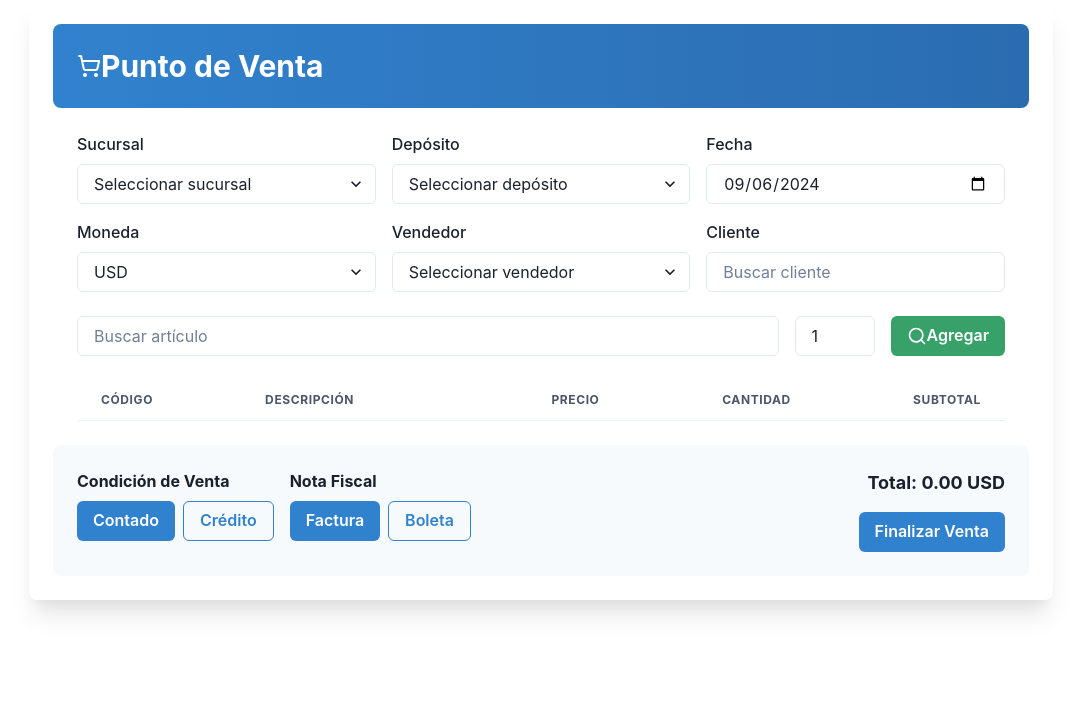
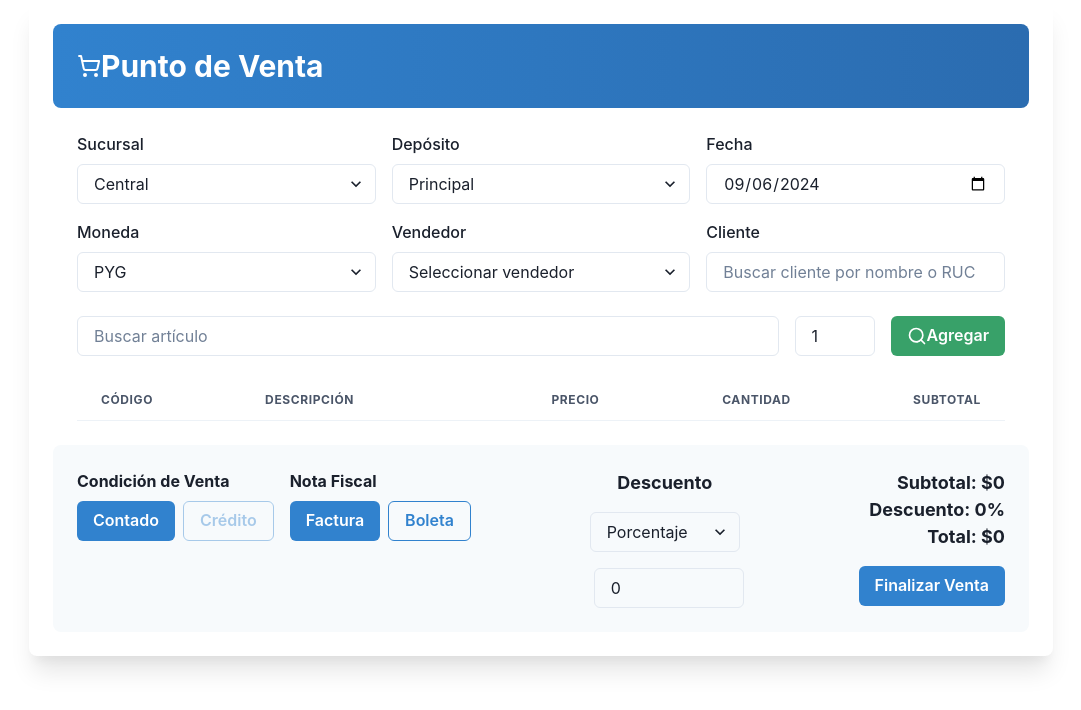
Before and after one commit to sofmarsistema/POS-sofmar, a React (Vite) app: page / in a window 1280 px wide. Shown: the top 710 px of the page, without its empty margins (99-1180 px from the left). Built offline with nearby package versions, Linux system fonts and the light colour scheme.

Commit message:
mejorado sistema de descuentos

```diff
--- a/src/views/punto_de_venta.tsx
+++ b/src/views/punto_de_venta.tsx
@@ -24,24 +24,22 @@ const sucursales = ['Central', 'Norte', 'Sur']
 const depositos = ['Principal', 'Secundario', 'Auxiliar']
 const vendedores = ['Juan Pérez', 'María González', 'Carlos Rodríguez']
 
-
 const clientes = [
-  { id: 1, nombre: 'Juan Pérez', ruc: '5566958-1' },
-  { id: 2, nombre: 'María González', ruc: '5566958-2' },
-  { id: 3, nombre: 'Carlos Rodríguez', ruc: '5566958-3' },
-  { id: 4, nombre: 'Ana Martínez', ruc: '5566958-4' },
-  { id: 5, nombre: 'Pedro Gómez', ruc: '5566958-5' },
-  { id: 6, nombre: 'Laura Benítez', ruc: '5566958-6' },
-  { id: 7, nombre: 'José López', ruc: '5566958-7' },
-  { id: 8, nombre: 'Sofía Pérez', ruc: '5566958-8' },
-  { id: 9, nombre: 'Diego González', ruc: '5566958-9' },
-  { id: 10, nombre: 'Gabriela Rodríguez', ruc: '5566958-10' },
-  { id: 11, nombre: 'Jorge Martínez', ruc: '5566958-11' },
-  { id: 12, nombre: 'Marcela Gómez', ruc: '5566958-12' },
-  { id: 13, nombre: 'Miguel Benítez', ruc: '5566958-13' },
-  { id: 14, nombre: 'Carmen López', ruc: '5566958-14' },
+  { id: 1, nombre: 'Juan Pérez', ruc: '5566958-1', lineaCredito: 1000 },
+  { id: 2, nombre: 'María González', ruc: '5566958-2', lineaCredito: 2000 },
+  { id: 3, nombre: 'Carlos Rodríguez', ruc: '5566958-3', lineaCredito: 0 },
+  { id: 4, nombre: 'Ana Martínez', ruc: '5566958-4', lineaCredito: 500 },
+  { id: 5, nombre: 'Pedro Gómez', ruc: '5566958-5', lineaCredito: 1500 },
+  { id: 6, nombre: 'Laura Benítez', ruc: '5566958-6', lineaCredito: 0 },
+  { id: 7, nombre: 'José López', ruc: '5566958-7', lineaCredito: 3000 },
+  { id: 8, nombre: 'Sofía Pérez', ruc: '5566958-8', lineaCredito: 2500 },
+  { id: 9, nombre: 'Diego González', ruc: '5566958-9', lineaCredito: 1000 },
+  { id: 10, nombre: 'Gabriela Rodríguez', ruc: '5566958-10', lineaCredito: 0 },
+  { id: 11, nombre: 'Jorge Martínez', ruc: '5566958-11', lineaCredito: 500 },
+  { id: 12, nombre: 'Marcela Gómez', ruc: '5566958-12', lineaCredito: 1000 },
+  { id: 13, nombre: 'Miguel Benítez', ruc: '5566958-13', lineaCredito: 2000 },
+  { id: 14, nombre: 'Carmen López', ruc: '5566958-14', lineaCredito: 1500 },
 ]
-
 
 const articulos = [
   { id: 1, nombre: 'Laptop HP', precio: 899.99, codigo: 'HP-001' },
@@ -49,29 +47,28 @@ const articulos = [
   { id: 3, nombre: 'Teclado Mecánico', precio: 129.99, codigo: 'RAZER-001' },
   { id: 4, nombre: 'Mouse Logitech', precio: 49.99,  codigo: 'LOGITECH-001' },
   { id: 5, nombre: 'Impresora Epson', precio: 199.99, codigo: 'EPSON-001' },
-  {id: 6, nombre: 'Silla Gamer', precio: 199.99, codigo: 'GAMER-001'},
-  {id: 7, nombre: 'Escritorio', precio: 299.99, codigo: 'DESK-001'},
-  {id: 8, nombre: 'Silla de Oficina', precio: 99.99, codigo: 'OFFICE-001'},
-  {id: 9, nombre: 'Lámpara de Escritorio', precio: 29.99, codigo: 'LAMP-001'},
-  {id: 10, nombre: 'Estantería', precio: 79.99, codigo: 'SHELF-001'},
-  {id: 11, nombre: 'Cajonera', precio: 49.99, codigo: 'DRAWER-001'},
-  {id: 12, nombre: 'Mesa de Centro', precio: 99.99, codigo: 'COFFEE-001'},
-  {id: 13, nombre: 'Sofá', precio: 499.99, codigo: 'SOFA-001'},
-  {id: 14, nombre: 'Mesa de Comedor', precio: 199.99, codigo: 'DINING-001'},
-  {id: 15, nombre: 'Silla de Comedor', precio: 49.99, codigo: 'DINING-CHAIR-001'},
-  {id: 16, nombre: 'Cama', precio: 299.99, codigo: 'BED-001'},
-  {id: 17, nombre: 'Colchón', precio: 199.99, codigo: 'MATTRESS-001'},
-  {id: 18, nombre: 'Mesa de Noche', precio: 49.99, codigo: 'NIGHTSTAND-001'},
-  {id: 19, nombre: 'Armario', precio: 199.99, codigo: 'WARDROBE-001'},
-  {id: 20, nombre: 'Espejo', precio: 29.99, codigo: 'MIRROR-001'},
-  {id: 21, nombre: 'Cómoda', precio: 99.99, codigo: 'DRESSER-001'},
-  {id: 22, nombre: 'Mesa de TV', precio: 79.99, codigo: 'TV-STAND-001'},
-  {id: 23, nombre: 'Silla de Oficina', precio: 99.99, codigo: 'OFFICE-CHAIR-001'},
-  {id: 24, nombre: 'Lámpara de Pie', precio: 49.99, codigo: 'FLOOR-LAMP-001'},
-  {id: 25, nombre: 'Sofá Cama', precio: 399.99, codigo: 'SOFA-BED-001'},
-  {id: 26, nombre: 'Mesa de Centro Elevable', precio: 149.99, codigo: 'COFFEE-TABLE-001'},
-  {id: 27, nombre: 'Mesa de Comedor Extensible', precio: 299.99, codigo: 'EXTENDABLE-DINING-TABLE-001'},
-
+  { id: 6, nombre: 'Silla Gamer', precio: 199.99, codigo: 'GAMER-001' },
+  { id: 7, nombre: 'Escritorio', precio: 299.99, codigo: 'DESK-001' },
+  { id: 8, nombre: 'Silla de Oficina', precio: 99.99, codigo: 'OFFICE-001' },
+  { id: 9, nombre: 'Lámpara de Escritorio', precio: 29.99, codigo: 'LAMP-001' },
+  { id: 10, nombre: 'Estantería', precio: 79.99, codigo: 'SHELF-001' },
+  { id: 11, nombre: 'Cajonera', precio: 49.99, codigo: 'DRAWER-001' },
+  { id: 12, nombre: 'Mesa de Centro', precio: 99.99, codigo: 'COFFEE-001' },
+  { id: 13, nombre: 'Sofá', precio: 499.99, codigo: 'SOFA-001' },
+  { id: 14, nombre: 'Mesa de Comedor', precio: 199.99, codigo: 'DINING-001' },
+  { id: 15, nombre: 'Silla de Comedor', precio: 49.99, codigo: 'DINING-CHAIR-001' },
+  { id: 16, nombre: 'Cama', precio: 299.99, codigo: 'BED-001' },
+  { id: 17, nombre: 'Colchón', precio: 199.99, codigo: 'MATTRESS-001' },
+  { id: 18, nombre: 'Mesa de Noche', precio: 49.99, codigo: 'NIGHTSTAND-001' },
+  { id: 19, nombre: 'Armario', precio: 199.99, codigo: 'WARDROBE-001' },
+  { id: 20, nombre: 'Espejo', precio: 29.99, codigo: 'MIRROR-001' },
+  { id: 21, nombre: 'Cómoda', precio: 99.99, codigo: 'DRESSER-001' },
+  { id: 22, nombre: 'Mesa de TV', precio: 79.99, codigo: 'TV-STAND-001' },
+  { id: 23, nombre: 'Silla de Oficina', precio: 99.99, codigo: 'OFFICE-CHAIR-001' },
+  { id: 24, nombre: 'Lámpara de Pie', precio: 49.99, codigo: 'FLOOR-LAMP-001' },
+  { id: 25, nombre: 'Sofá Cama', precio: 399.99, codigo: 'SOFA-BED-001' },
+  { id: 26, nombre: 'Mesa de Centro Elevable', precio: 149.99, codigo: 'COFFEE-TABLE-001' },
+  { id: 27, nombre: 'Mesa de Comedor Extensible', precio: 299.99, codigo: 'EXTENDABLE-DINING-TABLE-001' },
 ]
 
 const tasasDeCambio: { [key: string]: number } = {
@@ -81,38 +78,41 @@ const tasasDeCambio: { [key: string]: number } = {
 }
 
 export default function PuntoDeVenta() {
-  const [sucursal, setSucursal] = useState('')
-  const [deposito, setDeposito] = useState('')
+  const [sucursal, setSucursal] = useState('Central')
+  const [deposito, setDeposito] = useState('Principal')
   const [fecha, setFecha] = useState(new Date().toISOString().split('T')[0])
-  const [moneda, setMoneda] = useState('USD')
+  const [moneda, setMoneda] = useState('PYG')
   const [vendedor, setVendedor] = useState('')
-  const [, setCliente] = useState('')
+  const [clienteSeleccionado, setClienteSeleccionado] = useState<typeof clientes[0] | null>(null)
   const [articuloBusqueda, setArticuloBusqueda] = useState('')
   const [clienteBusqueda, setClienteBusqueda] = useState('')
   const [cantidad, setCantidad] = useState(1)
   const [items, setItems] = useState<{ id: number, nombre: string, precio: number, cantidad: number, subtotal: number }[]>([])
+  const [selectedItem, setSelectedItem] = useState<typeof articulos[0] | null>(null)
   const [condicionVenta, setCondicionVenta] = useState('Contado')
   const [notaFiscal, setNotaFiscal] = useState('Factura')
-  const [isMobile]= useMediaQuery('(max-width: 48em)')
+  const [isMobile] = useMediaQuery('(max-width: 48em)')
   const [recomendaciones, setRecomendaciones] = useState<typeof articulos>([])
-  const [recomendacionesClientes, setRecomendacionesClientes] = useState<{ id: number, nombre: string, ruc: string }[]>([])
+  const [recomendacionesClientes, setRecomendacionesClientes] = useState<typeof clientes>([])
+  const [descuentoTipo, setDescuentoTipo] = useState<'porcentaje' | 'valor'>('porcentaje')
+  const [descuentoValor, setDescuentoValor] = useState(0)
 
   const toast = useToast()
 
-
-  const agregarItem = (articuloSeleccionado: { id: number, nombre: string, precio: number }) => {
-    if (articuloSeleccionado) {
+  const agregarItem = () => {
+    if (selectedItem) {
       const nuevoItem = {
-        ...articuloSeleccionado,
+        ...selectedItem,
         cantidad,
-        subtotal: articuloSeleccionado.precio * cantidad * tasasDeCambio[moneda],
+        subtotal: selectedItem.precio * cantidad * tasasDeCambio[moneda],
       }
       setItems([...items, nuevoItem])
       setArticuloBusqueda('')
       setCantidad(1)
+      setSelectedItem(null)
     } else {
       toast({
-        title: "Artículo no encontrado",
+        title: "Artículo no seleccionado",
         status: "error",
         duration: 1000,
         isClosable: true,
@@ -121,17 +121,28 @@ export default function PuntoDeVenta() {
   }
 
   const calcularTotal = () => {
-    return items.reduce((total, item) => total + item.subtotal, 0)
+    const subtotal = items.reduce((acc, item)=> acc +item.precio *tasasDeCambio[moneda] *item.cantidad, 0);
+    let total = subtotal;
+    if(descuentoTipo === 'porcentaje'){
+      total -= (subtotal * descuentoValor)/100;
+    }else{
+      total -= descuentoValor;
+    }
+    return total.toFixed(2);
+
   }
 
   const handleBusqueda = (e: React.ChangeEvent<HTMLInputElement>) => {
     const busqueda = e.target.value
-    setArticuloBusqueda(e.target.value)
+    setArticuloBusqueda(busqueda)
 
-    if (busqueda.length>0){
-      const filteredRecomendaciones = articulos.filter((articulo)=> articulo.nombre.toLowerCase().includes(busqueda.toLowerCase())).slice(0, 5)//aumenta nro de recomendaciones
+    if (busqueda.length > 0) {
+      const filteredRecomendaciones = articulos.filter((articulo) =>
+        articulo.nombre.toLowerCase().includes(busqueda.toLowerCase()) ||
+        articulo.codigo.toLowerCase().includes(busqueda.toLowerCase())
+      ).slice(0, 5)
       setRecomendaciones(filteredRecomendaciones)
-    }else{
+    } else {
       setRecomendaciones([])
     }
   }
@@ -150,31 +161,26 @@ export default function PuntoDeVenta() {
     }
   }
 
-
-  useEffect(()=> {
+  useEffect(() => {
     const handleClickOutside = (event: MouseEvent) => {
-      if (!(event.target as Element).closest('.recomendaciones-menu')){
+      if (!(event.target as Element).closest('.recomendaciones-menu')) {
         setRecomendaciones([])
+        setRecomendacionesClientes([])
       }
     }
     document.addEventListener('mousedown', handleClickOutside)
-    return ()=> {
+    return () => {
       document.removeEventListener('mousedown', handleClickOutside)
     }
-
   }, [])
 
-  // const filteredArticulos = articulos.filter((articulo) =>
-  //   articulo.nombre.toLowerCase().includes(articuloBusqueda.toLowerCase())
-  // )
-
   return (
-    <Box maxW="5xl" mx="auto" p={isMobile? 2: 6} bg="white" shadow="xl" rounded="lg">
-      <Flex bgGradient="linear(to-r, blue.500, blue.600)" color="white" p={isMobile? 4:6} alignItems="center" rounded="lg">
+    <Box maxW="5xl" mx="auto" p={isMobile ? 2 : 6} bg="white" shadow="xl" rounded="lg">
+      <Flex bgGradient="linear(to-r, blue.500, blue.600)" color="white" p={isMobile ? 4 : 6} alignItems="center" rounded="lg">
         <ShoppingCart size={24} className="mr-2" />
-        <Heading size={isMobile? 'md': 'lg'}>Punto de Venta</Heading>
+        <Heading size={isMobile ? 'md' : 'lg'}>Punto de Venta</Heading>
       </Flex>
-      <Box p={isMobile? 2:6}>
+      <Box p={isMobile ? 2 : 6}>
         <Grid templateColumns={isMobile ? "repeat(1, 1fr)" : "repeat(3, 1fr)"} gap={4} mb={6}>
           <Box>
             <FormLabel>Sucursal</FormLabel>
@@ -216,7 +222,7 @@ export default function PuntoDeVenta() {
             <FormLabel htmlFor="cliente-search">Cliente</FormLabel>
             <Input
               id="cliente-search"
-              placeholder="Buscar cliente"
+              placeholder="Buscar cliente por nombre o RUC"
               value={clienteBusqueda}
               onChange={handleBusquedaCliente}
               aria-autocomplete="list"
@@ -246,26 +252,27 @@ export default function PuntoDeVenta() {
                     cursor="pointer"
                     onClick={() => {
                       setClienteBusqueda(cliente.nombre)
-                      setCliente(cliente.nombre)
+                      setClienteSeleccionado(cliente)
                       setRecomendacionesClientes([])
                     }}
                   >
                     <Text fontWeight="bold">{cliente.nombre}</Text>
                     <Text as="span" color="gray.500" fontSize="sm">RUC: {cliente.ruc}</Text>
+                    <Text as="span" color="green.500" fontSize="sm" ml={2}>Línea de crédito: ${cliente.lineaCredito}</Text>
                   </Box>
                 ))}
               </Box>
             )}
           </Box>
         </Grid>
-        <Flex gap={4} mb={6} flexDirection={isMobile? 'column': 'row'}>
+        <Flex gap={4} mb={6} flexDirection={isMobile ? 'column' : 'row'}>
           <Box position="relative" flexGrow={1}>
             <Input
               placeholder="Buscar artículo"
               value={articuloBusqueda}
               onChange={handleBusqueda}
             />
-            {recomendaciones.length>0&&(
+            {recomendaciones.length > 0 && (
               <Box
                 position={'absolute'}
                 top={'100%'}
@@ -277,14 +284,14 @@ export default function PuntoDeVenta() {
                 borderRadius={'md'}
                 className="recomendaciones-menu"
               >
-                  {recomendaciones.map((articulo)=>(
+                {recomendaciones.map((articulo) => (
                   <Box
                     key={articulo.id}
                     p={2}
                     _hover={{bg: 'gray.100'}}
-                        onClick={()=> {
+                    onClick={() => {
                       setArticuloBusqueda(articulo.nombre)
-                          agregarItem(articulo)
+                      setSelectedItem(articulo)
                       setRecomendaciones([])
                     }}
                   >
@@ -299,16 +306,14 @@ export default function PuntoDeVenta() {
             placeholder="Cantidad"
             value={cantidad}
             onChange={(e) => setCantidad(parseInt(e.target.value))}
-            width="80px"
+            width={isMobile ? "full" : "80px"}
             min={1}
           />
-          <Button colorScheme="green" onClick={() => agregarItem(recomendaciones[0])} flexShrink={0}>
+          <Button colorScheme="green" onClick={agregarItem} flexShrink={0}>
             <Search size={20} className="mr-2" /> Agregar
           </Button>
         </Flex>
-        <Box
-          overflowX={'auto'}
-          >
+        <Box overflowX={'auto'}>
           <Table variant="striped">
             <Thead>
               <Tr>
@@ -324,26 +329,20 @@ export default function PuntoDeVenta() {
                 <Tr key={index}>
                   <Td>{item.id}</Td>
                   <Td>{item.nombre}</Td>
-                <Td isNumeric>{(item.precio * tasasDeCambio[moneda]).toFixed(2)}</Td>
+                  <Td isNumeric>{(item.precio * tasasDeCambio[moneda]).toFixed(0)}</Td>
                   <Td isNumeric>{item.cantidad}</Td>
-                <Td isNumeric>{item.subtotal.toFixed(2)}</Td>
+                  <Td isNumeric>{(item.precio* tasasDeCambio[moneda] * item.cantidad).toFixed(2)}</Td>
                 </Tr>
               ))}
             </Tbody>
           </Table>
         </Box>
       </Box>
-      <Flex justify="space-between" p={isMobile? 2:6} bg="gray.50" rounded="lg" flexDirection={isMobile? 'column': 'row'} gap={isMobile? 4:0}>
-        <Flex
-          flexDirection={isMobile? 'column': 'row'}
-          gap={4}
-          >
+      <Flex justify="space-between" p={isMobile ? 2 : 6} bg="gray.50" rounded="lg" flexDirection={isMobile ? 'column' : 'row'} gap={isMobile ? 4 : 0}>
+        <Flex flexDirection={isMobile ? 'column' : 'row'} gap={4}>
           <Box>
             <Text fontWeight={'bold'} mb={2}>Condición de Venta</Text>
-            <Flex
-              flexDir={isMobile? 'column': 'row'}
-              gap={2}
-              >
+            <Flex flexDir={isMobile ? 'column' : 'row'} gap={2}>
               <Button
                 variant={condicionVenta === 'Contado' ? 'solid' : 'outline'}
                 bg={condicionVenta === 'Contado' ? 'blue.500' : 'transparent'}
@@ -367,15 +366,14 @@ export default function PuntoDeVenta() {
                 }}
                 onClick={() => setCondicionVenta('Crédito')}
                 width={isMobile ? "full" : "auto"}
+                isDisabled={!clienteSeleccionado || clienteSeleccionado.lineaCredito === 0}
               >
                 Crédito
               </Button>
             </Flex>
           </Box>
           <Box>
-      <Text fontWeight="bold" mb={2}>
-        Nota Fiscal
-      </Text>
+            <Text fontWeight="bold" mb={2}>Nota Fiscal</Text>
             <Flex flexDirection={isMobile ? 'column' : 'row'} gap={2}>
               <Button
                 variant={notaFiscal === 'Factura' ? 'solid' : 'outline'}
@@ -406,9 +404,30 @@ export default function PuntoDeVenta() {
             </Flex>
           </Box>
         </Flex>
-        <Box textAlign="right">
-          <Text fontSize="lg" fontWeight="bold">Total: {calcularTotal().toFixed(2)} {moneda}</Text>
-          <Button colorScheme="blue" mt={4}>Finalizar Venta</Button>
+        <Flex mt={isMobile ? 4 : 0} gap={4} flexDirection={isMobile? 'row': 'column'} alignItems={'center'}>
+        <Text fontSize="lg" fontWeight={'bold'}>Descuento</Text>
+          <Select value={descuentoTipo}
+                  onChange={(e)=> {
+                    setDescuentoTipo(e.target.value as 'porcentaje' | 'valor')
+                    setDescuentoValor(0)
+                  }} width={'150px'}>
+                    <option value="porcentaje">Porcentaje</option>
+                    <option value="monto">Monto</option>
+                  </Select>
+                  <Input
+                    type='number'
+                    placeholder='Descuento'
+                    value={descuentoValor}
+                    onChange={(e)=> setDescuentoValor(parseInt(e.target.value))}
+                    width={'150px'}
+                    ml={2}
+                  />
+        </Flex>
+        <Box textAlign={isMobile ? "left" : "right"}>
+          <Text fontSize="lg" fontWeight="bold">Subtotal: ${items.reduce((acc, item) => acc + item.precio * item.cantidad * tasasDeCambio[moneda], 0).toFixed(0)}</Text>
+          <Text fontSize="lg" fontWeight="bold">Descuento: {descuentoTipo === 'porcentaje' ? `${descuentoValor}%` : `$${descuentoValor}`}</Text>
+          <Text fontSize="lg" fontWeight="bold">Total: ${Number(calcularTotal()).toFixed(0)}</Text>
+          <Button colorScheme="blue" mt={4} width={isMobile ? "full" : "auto"}>Finalizar Venta</Button>
         </Box>
       </Flex>
     </Box>
```
Lines whose indentation alone changed are shown as unchanged.
